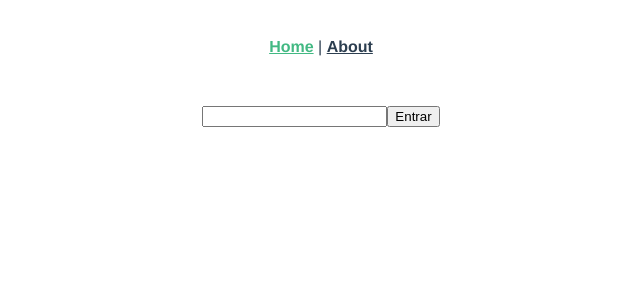
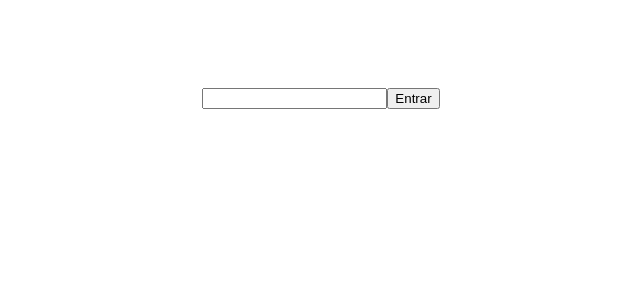
Before and after one commit to GuilhermeMelow/chat-typescript, a Vue app: page / in a window 1280 px wide. Shown: the top 300 px of the page, without its empty margins (319-959 px from the left). Built offline with nearby package versions, Linux system fonts and the light colour scheme.

Commit message:
Alterando rotas do site.

```diff
--- a/src/App.vue
+++ b/src/App.vue
@@ -1,7 +1,5 @@
 <template>
     <div id="nav">
-        <router-link to="/">Home</router-link> |
-        <router-link to="/about">About</router-link>
     </div>
     <router-view />
 </template>
@@ -14,7 +12,6 @@
         setup() {
             const memoryChat = new InMemoryChat();
 
-            provide("user", "Carlo Miguel Dy");
             provide("chatService", readonly(memoryChat));
         },
     });
--- a/src/router/index.ts
+++ b/src/router/index.ts
@@ -8,9 +8,9 @@ const routes: Array<RouteRecordRaw> = [
         component: Home
     },
     {
-        path: '/about',
-        name: 'About',
-        component: () => import('../views/About.vue')
+        path: '/chat/:nome',
+        name: 'Chat',
+        component: () => import('@/views/Chat.vue')
     }
 ]
 
```
